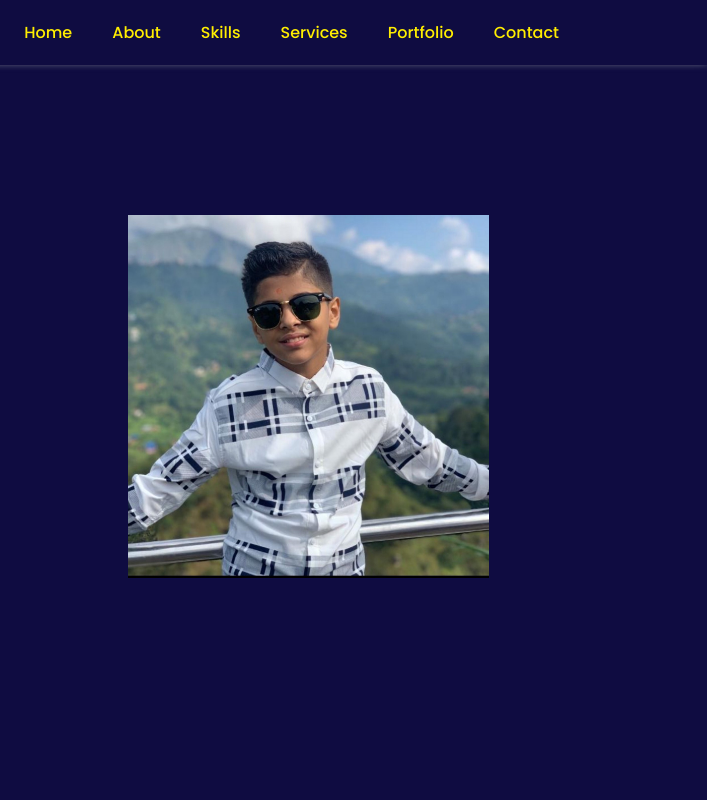
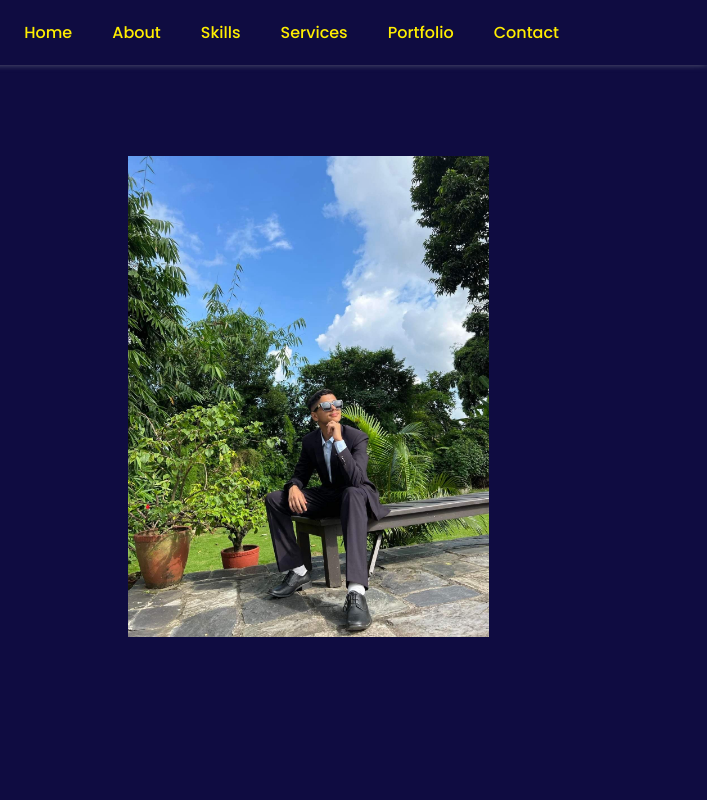
Before and after one commit to sirishpoudel7/sirish, a plain HTML site: page index.html in a window 1280 px wide. Shown: the top 800 px of the page, 573-1280 px from the left. Drawn offline with nearby package versions, Linux system fonts and the light colour scheme.

Commit message:
Update index.html

```diff
--- a/index.html
+++ b/index.html
@@ -32,7 +32,7 @@
             <a href="#"><i class='bx bxl-youtube' ></i></a>
         </div>
         <div class="home-img">
-            <img src="My pp.jpg" alt="">
+            <img src="IMG_3097.jpeg" alt="">
         </div>
         <div class="home-text">
             <span>Hello, I'm</span>
```
